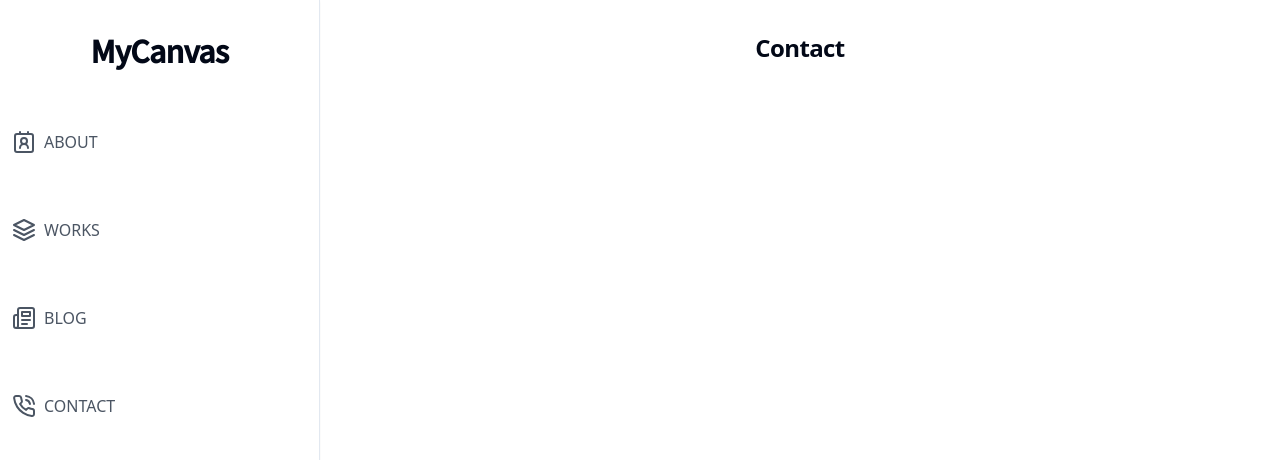
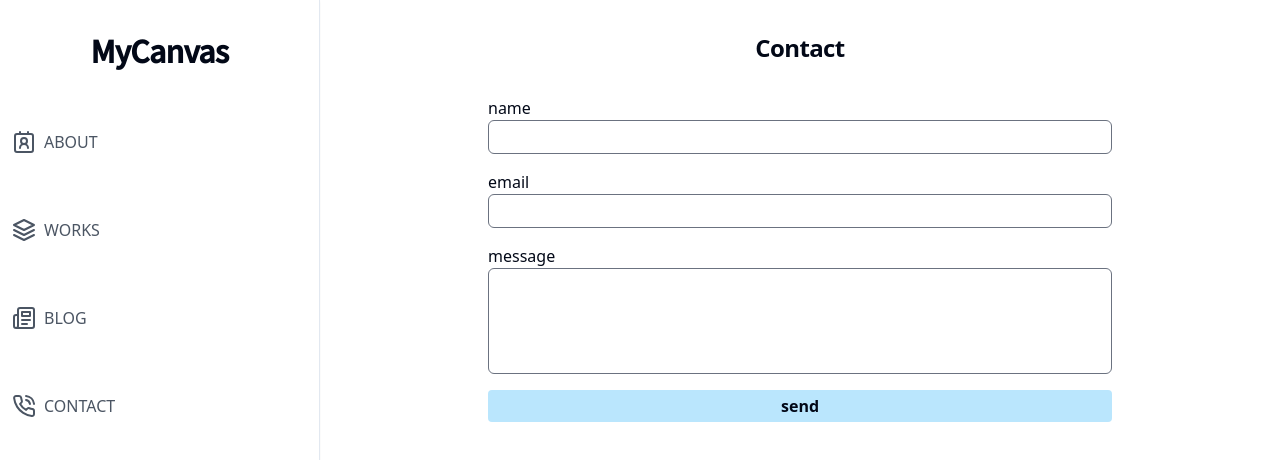
Before and after one commit to yoshiki-maruya/MyPortfolio, a Next.js app: page /contact in a window 1280 px wide. Shown: the top 460 px of the page. Built offline with nearby package versions, Linux system fonts and the light colour scheme.

Commit message:
[feature] created contact page

```diff
--- a/next.config.js
+++ b/next.config.js
@@ -5,6 +5,7 @@ const nextConfig = {
   env: {
     GITHUB_TOKEN: process.env.GITHUB_TOKEN,
     WEBSITE_HOST_URL: process.env.WEBSITE_HOST_URL,
+    SENDGRID_API_KEY: process.env.SENDGRID_API_KEY
   }
 }
 
--- a/package.json
+++ b/package.json
@@ -12,6 +12,8 @@
     "test:ci": "jest --ci"
   },
   "dependencies": {
+    "@hookform/resolvers": "^3.3.2",
+    "@sendgrid/mail": "^7.7.0",
     "@types/node": "18.15.11",
     "@types/react": "18.0.31",
     "@types/react-dom": "18.0.11",
@@ -24,11 +26,13 @@
     "next-contentlayer": "^0.3.4",
     "react": "18.2.0",
     "react-dom": "18.2.0",
+    "react-hook-form": "^7.48.2",
     "rehype-autolink-headings": "^7.0.0",
     "rehype-pretty-code": "^0.10.1",
     "rehype-slug": "^6.0.0",
     "remark-gfm": "^3.0.1",
-    "typescript": "5.0.3"
+    "typescript": "5.0.3",
+    "yup": "^1.3.2"
   },
   "devDependencies": {
     "@tailwindcss/typography": "^0.5.10",
--- /dev/null
+++ b/src/app/api/sendMail/route.ts
@@ -0,0 +1,47 @@
+import { NextResponse, NextRequest } from "next/server";
+
+export async function POST(req: NextRequest) {
+  if(req.method === 'POST') {
+    const { name, email, message } = await req.json()
+    const sgMail = require('@sendgrid/mail');
+    sgMail.setApiKey(process.env.SENDGRID_API_KEY); //SendGridのAPIキー
+
+    const msgToManager = {
+      to: 'yoshiki.maruya@gmail.com',
+      from: 'yoshiki.maruya@gmail.com',
+      subject: 'ポートフォリオサイトからの問い合わせ',
+      text: name +'様からお問合せがありました。' + 'メッセージ：' + message + 'アドレス：' + email,
+      html: `
+        <p>【名前】</p>
+        <p>${name}</p>
+        <p>【メールアドレス】</p>
+        <p>${email}</p>
+        <p>【メッセージ内容】</p>
+        <p>${message}</p>
+      `,
+    };
+
+    const msgToUser = {
+      to: email,
+      from: 'yoshiki.maruya@gmail.com',
+      subject: 'お問合せありがとうございました。',
+      text: 'お問合せを受け付けました。回答をお待ちください。' + message,
+      html: `
+        <p>${name}様</p>
+        <p>お問合せを受け付けました。回答をお待ちください。</p><br/>
+
+        <p>【問い合わせ内容】</p>
+        <p>${message}</p>
+      `,
+    };
+
+    try {
+      await sgMail.send(msgToManager);
+      await sgMail.send(msgToUser);
+      return NextResponse.json(msgToUser, { status: 200 });
+    } catch (error: any) {
+      console.error(error);
+      return NextResponse.json(error, { status: 500 });
+    }
+  }
+}
--- a/src/app/contact/page.tsx
+++ b/src/app/contact/page.tsx
@@ -1,7 +1,10 @@
+import Form from "@/components/Form";
+
 export default function Contact() {
   return (
     <div className="mx-auto max-w-2xl px-6 py-8">
       <h1 className="mb-8 text-center text-2xl font-black">Contact</h1>
+      <Form />
     </div>
   );
 }
--- /dev/null
+++ b/src/components/Form.tsx
@@ -0,0 +1,69 @@
+"use client";
+import { SubmitHandler, useForm } from "react-hook-form";
+import { useRouter } from "next/navigation";
+import * as yup from 'yup'
+import { yupResolver } from '@hookform/resolvers/yup'
+
+export type ContactForm = {
+  name: string
+  email: string
+  message: string
+}
+
+// バリーデーションルール
+const schema = yup.object({
+  name: yup.string().required('必須項目です'),
+  email: yup
+    .string()
+    .required('必須項目です')
+    .email('正しいメールアドレス入力してください'),
+  message: yup
+    .string().required('必須項目です'),
+})
+
+const Form: React.FC = () => {
+  const router = useRouter();
+  const { register, handleSubmit, formState: {errors}, } = useForm<ContactForm>({
+    resolver: yupResolver(schema),
+  });
+
+  const onSubmit: SubmitHandler<ContactForm> = async (data) => {
+    const response = await fetch("api/sendMail", {
+      method: "POST",
+      headers: {
+        "Content-Type": "application/json",
+      },
+      body: JSON.stringify(data),
+    });
+    if (response.status === 200) {
+      router.push("/")
+      alert("送信しました");
+    } else {
+      alert("正常に送信できませんでした");
+    };
+  }
+  return (
+    <form className='flex flex-col gap-4' onSubmit={handleSubmit(onSubmit)}>
+      <section className='flex flex-col'>
+        <label className=''>name</label>
+        <input className='rounded-md border border-gray-500 px-2 py-1' {...register('name')} />
+        {errors.name && <span className='text-xs text-red-500'>{errors.name.message}</span>}
+      </section>
+      <section className='flex flex-col'>
+        <label className=''>email</label>
+        <input className='rounded-md border border-gray-500 px-2 py-1' {...register('email')} />
+        {errors.email && <span className='text-xs text-red-500'>{errors.email.message}</span>}
+      </section>
+      <section className='flex flex-col'>
+        <label className=''>message</label>
+        <textarea className='rounded-md border border-gray-500 px-2 py-1 resize-none' rows={4} {...register('message')} />
+        {errors.message && <span className='text-xs text-red-500'>{errors.message.message}</span>}
+      </section>
+      <button type='submit' className='font-bold rounded-sm bg-sky-200 px-2 py-1'>
+        send
+      </button>
+    </form>
+  );
+}
+
+export default Form;
```
Also changed, not shown: 1 other file (tests, documents, lock files or other folders).
